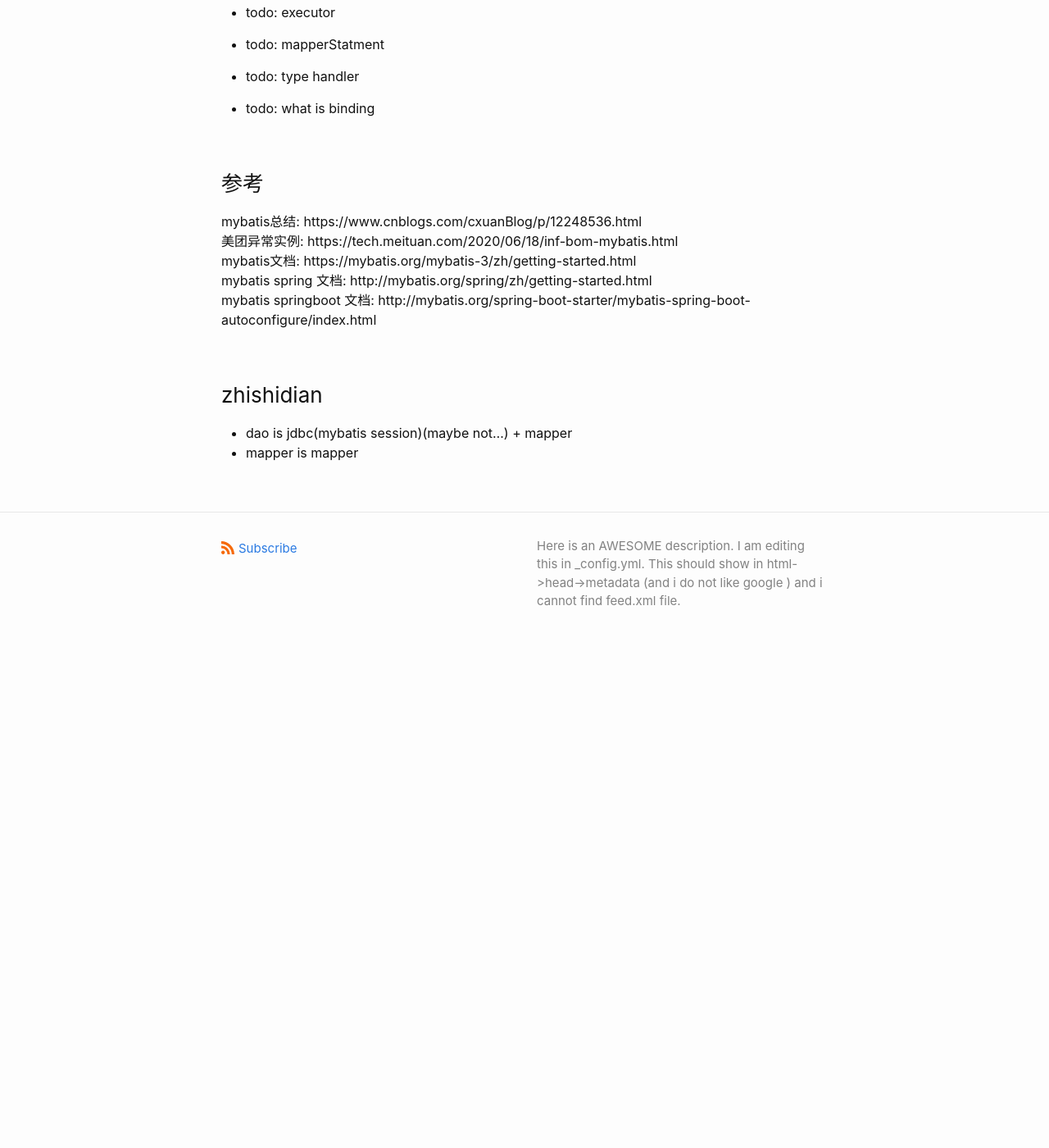
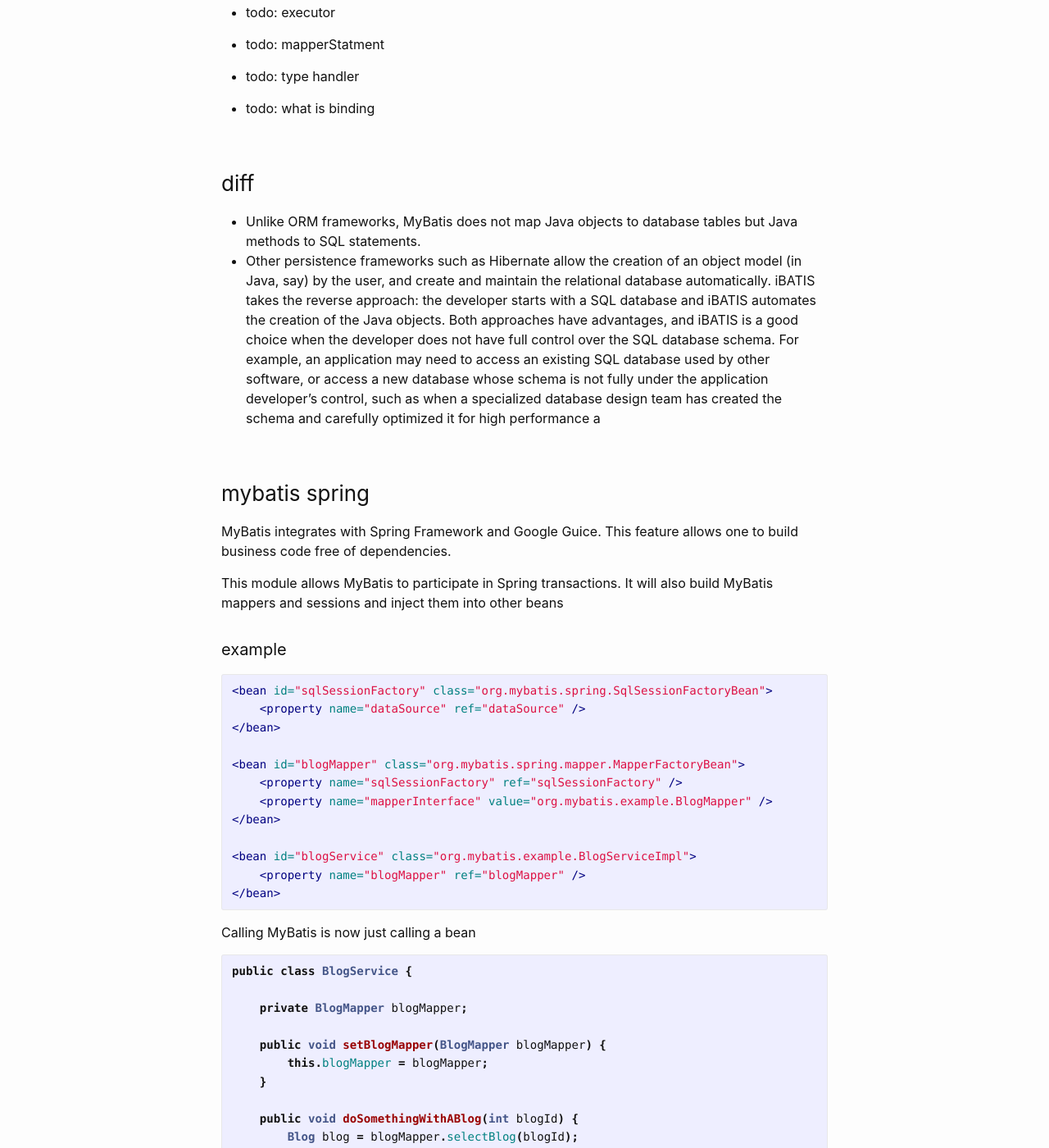
Before and after one commit to hcen1997/hcen1997.github.io, a Jekyll site: the page built from _posts/2020-12-03-mybatis解析.md, in a window 1280 px wide and 1400 px high, scrolled down 1755 px. Shown: the whole window at 82% size. Built offline with Jekyll 4.4.1, drawn with Linux system fonts in a browser that asks for light colours; comment, search, counter and statistics services are not loaded; before the commit the page ends 2560 px from its top, so only the background shows below that; some of the changed text lies outside the part shown.

Commit message:
mybatis is ok leave something for next week and do more leetcode

````diff
--- a/_posts/2020-12-03-mybatis解析.md
+++ b/_posts/2020-12-03-mybatis解析.md
@@ -40,7 +40,7 @@
   1. commit() crud() rollback()
   2. getConnection()  getConfiguration()
   3. 升级 getMapper()
-  * 使用方式
+  * 使用方式  use mybatis.jar
     ```java
     try (SqlSession session = sqlSessionFactory
             .openSession()) {
@@ -65,6 +65,72 @@
 
 * todo: what is binding
 
+### diff
+* Unlike ORM frameworks, MyBatis does not map Java objects to database tables
+but Java methods to SQL statements.
+* Other persistence frameworks such as Hibernate allow the creation
+of an object model (in Java, say) by the user, and create and maintain
+ the relational database automatically. iBATIS takes the reverse
+ approach: the developer starts with a SQL database and iBATIS
+ automates the creation of the Java objects. Both approaches have
+ advantages, and iBATIS is a good choice when the developer does not
+  have full control over the SQL database schema. For example,
+  an application may need to access an existing SQL database used
+   by other software, or access a new database whose schema is not
+    fully under the application developer's control, such as when
+     a specialized database design team has created the schema and
+      carefully optimized it for high performance  a
+
+### mybatis spring
+MyBatis integrates with Spring Framework and Google Guice. This feature allows
+one to build business code free of dependencies.
+
+This module allows MyBatis to participate in Spring transactions. It will also
+build MyBatis mappers and sessions and inject them into other beans
+#### example
+```xml
+<bean id="sqlSessionFactory" class="org.mybatis.spring.SqlSessionFactoryBean">
+    <property name="dataSource" ref="dataSource" />
+</bean>
+
+<bean id="blogMapper" class="org.mybatis.spring.mapper.MapperFactoryBean">
+    <property name="sqlSessionFactory" ref="sqlSessionFactory" />
+    <property name="mapperInterface" value="org.mybatis.example.BlogMapper" />
+</bean>
+
+<bean id="blogService" class="org.mybatis.example.BlogServiceImpl">
+    <property name="blogMapper" ref="blogMapper" />
+</bean>
+```
+Calling MyBatis is now just calling a bean
+```java
+public class BlogService {
+
+    private BlogMapper blogMapper;
+
+    public void setBlogMapper(BlogMapper blogMapper) {
+        this.blogMapper = blogMapper;
+    }
+
+    public void doSomethingWithABlog(int blogId) {
+        Blog blog = blogMapper.selectBlog(blogId);
+        ...
+    }
+}
+```
+
+
+### mybatis spring boot
+This feature allows one to build business code free of configuration.
+
+### MyBatis Generator
+MyBatis provides a code generator.
+generate MyBatis artifacts needed to perform CRUD operations.
+
+### history
+mybatis is a fork of ibatis 3, in 2010. ibatis is stared in 2002.
+java 1.5 is released in 2004, spring 3.0 is in 2009
+
 
 ### 参考
 
@@ -73,7 +139,15 @@
 mybatis文档: https://mybatis.org/mybatis-3/zh/getting-started.html
 mybatis spring 文档: http://mybatis.org/spring/zh/getting-started.html
 mybatis springboot 文档: http://mybatis.org/spring-boot-starter/mybatis-spring-boot-autoconfigure/index.html
+wiki: en.wikipedia.org
 
 ### zhishidian
 * dao is jdbc(mybatis session)(maybe not...) + mapper
 * mapper is mapper
+
+
+### more
+what is j2ee? what is entreprice need for technology?
+I think answer is in books.
+Expert One-on-One J2EE design and development.
+Expert One-on-One J2EE Development without EJB
````
